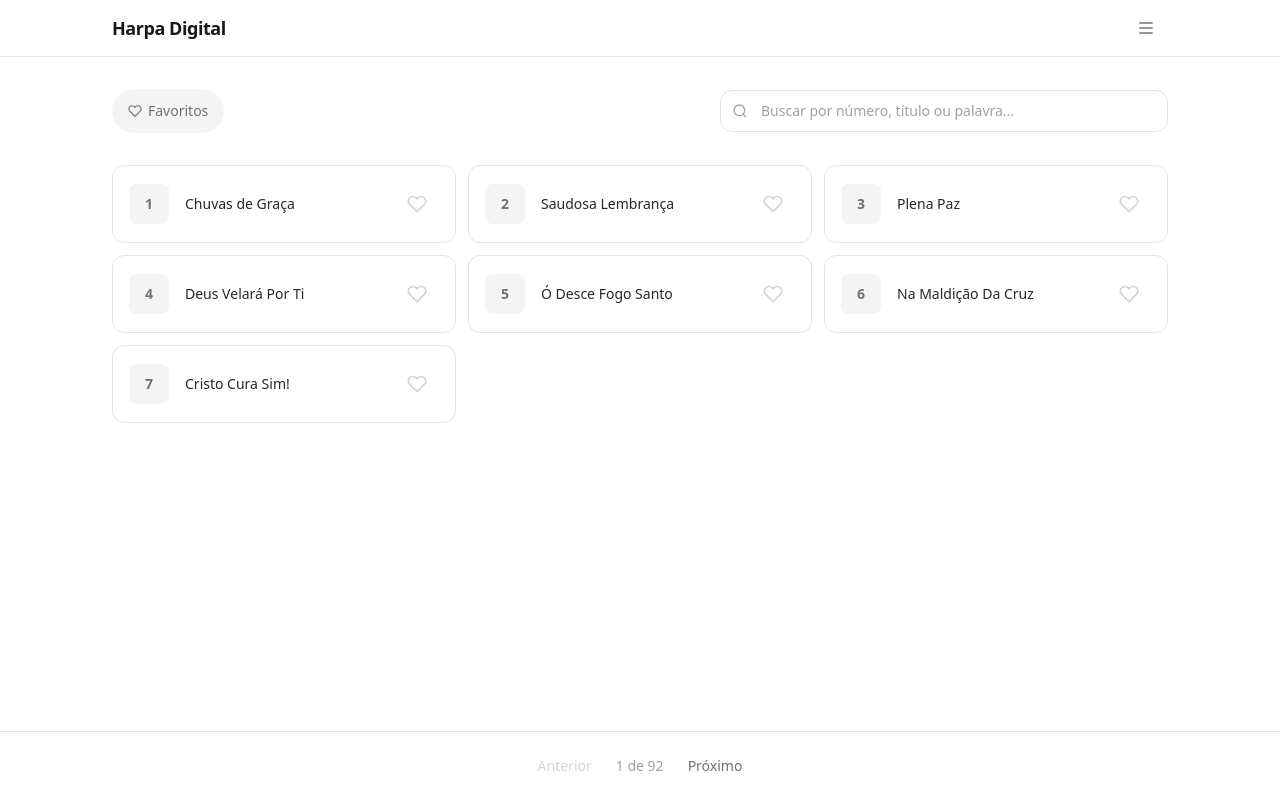
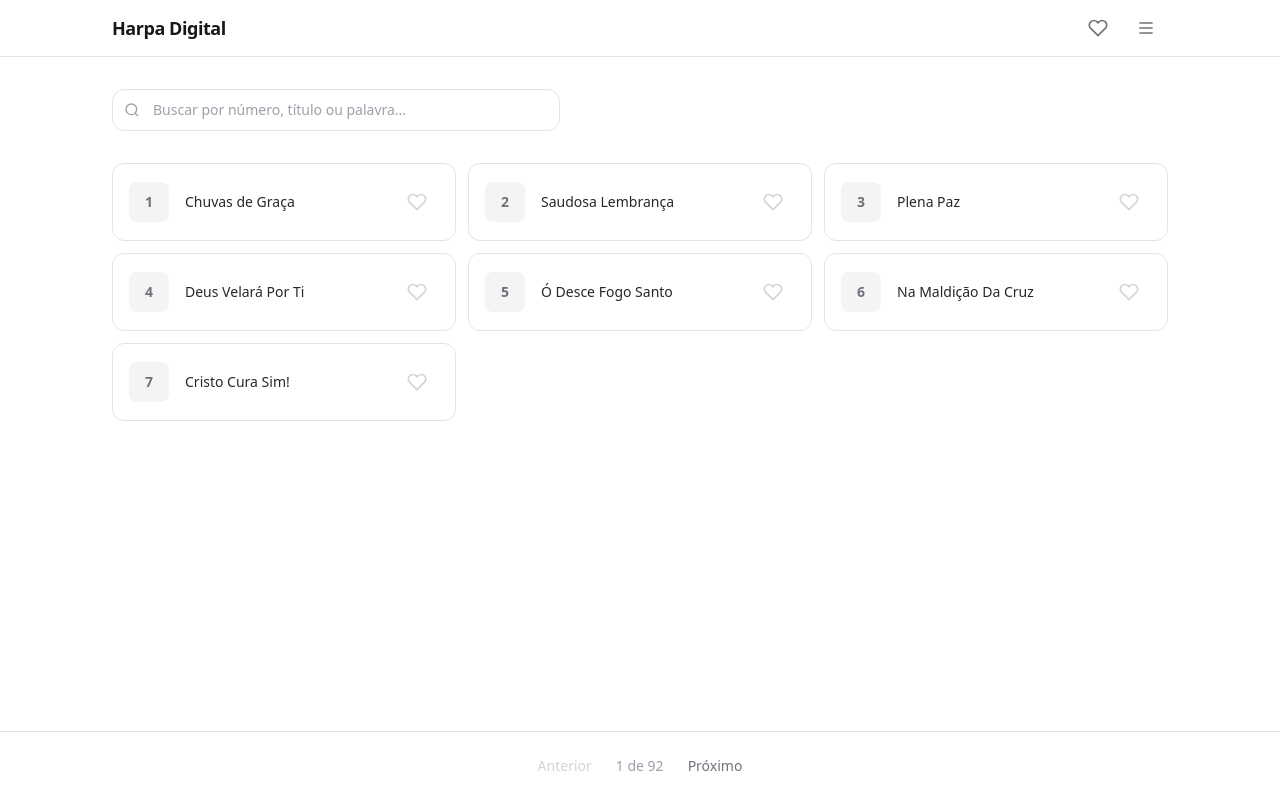
Before and after one commit to wellingtonholandalindao00/harpa-digital, a Next.js app: page / in a window 1280 px wide. Built offline with nearby package versions, Linux system fonts and the light colour scheme.

Commit message:
feat: move botao favoritos para a NavBar e remove da home

```diff
--- a/src/app/page.js
+++ b/src/app/page.js
@@ -26,6 +26,15 @@ export default function Home() {
     return () => window.removeEventListener('resize', calcular)
   }, [])
 
+  useEffect(() => {
+    function handleToggle() {
+      setMostrarFavoritos(v => !v)
+      setPagina(1)
+    }
+    window.addEventListener('harpa:toggle-fav-filter', handleToggle)
+    return () => window.removeEventListener('harpa:toggle-fav-filter', handleToggle)
+  }, [])
+
   const filtrados = useMemo(() => {
     const resultado = query ? buscarHinos(query) : hinos
     if (!mostrarFavoritos) return resultado
@@ -45,29 +54,10 @@ export default function Home() {
     setFavVersion(v => v + 1)
   }, [])
 
-  const toggleFavFilter = useCallback(() => {
-    setMostrarFavoritos(v => !v)
-    setPagina(1)
-  }, [])
 
   return (
     <div className="mx-auto max-w-6xl px-3 sm:px-12 pt-8">
-      <div className="mb-8 flex flex-col gap-4 sm:flex-row sm:items-center sm:justify-between">
-        <div className="flex items-center gap-3">
-          <button
-            onClick={toggleFavFilter}
-            className={`inline-flex items-center gap-1.5 rounded-full px-4 min-h-[44px] text-sm transition cursor-pointer active:scale-[0.97] ${
-              mostrarFavoritos
-                ? 'bg-red-50 text-red-600 dark:bg-red-900/30 dark:text-red-400'
-                : 'bg-zinc-100 text-zinc-500 hover:bg-zinc-200 dark:bg-zinc-800 dark:text-zinc-400 dark:hover:bg-zinc-700'
-            }`}
-          >
-            <svg className={`h-3.5 w-3.5 ${mostrarFavoritos ? 'fill-red-500 text-red-500' : 'fill-none'}`} viewBox="0 0 24 24" stroke="currentColor" strokeWidth="2">
-              <path d="M20.84 4.61a5.5 5.5 0 0 0-7.78 0L12 5.67l-1.06-1.06a5.5 5.5 0 0 0-7.78 7.78l1.06 1.06L12 21.23l7.78-7.78 1.06-1.06a5.5 5.5 0 0 0 0-7.78z" />
-            </svg>
-            Favoritos
-          </button>
-        </div>
+      <div className="mb-8">
         <SearchBar onSearch={handleSearch} />
       </div>
 
--- a/src/components/NavBar.js
+++ b/src/components/NavBar.js
@@ -16,6 +16,7 @@ export default function NavBar() {
   const isHinoPage = pathname?.startsWith('/hino/')
   const [menuAberto, setMenuAberto] = useState(false)
   const [tema, setTema] = useState('claro')
+  const [favAtivo, setFavAtivo] = useState(false)
   const menuRef = useRef(null)
 
   useEffect(() => {
@@ -55,7 +56,26 @@ export default function NavBar() {
           {isHinoPage ? 'Voltar para lista' : 'Harpa Digital'}
         </Link>
 
-        <div className="relative ml-auto" ref={menuRef}>
+        <div className="flex items-center gap-1 ml-auto">
+          <button
+            onClick={() => {
+              setFavAtivo(v => !v)
+              window.dispatchEvent(new CustomEvent('harpa:toggle-fav-filter'))
+            }}
+            className="flex items-center justify-center rounded-lg min-h-[44px] min-w-[44px] text-zinc-500 transition hover:bg-zinc-100 dark:text-zinc-400 dark:hover:bg-zinc-800 cursor-pointer active:scale-[0.95]"
+            aria-label={favAtivo ? 'Mostrar todos os hinos' : 'Mostrar favoritos'}
+          >
+            <svg
+              className={`h-5 w-5 ${favAtivo ? 'fill-red-500 text-red-500' : 'fill-none'}`}
+              viewBox="0 0 24 24"
+              stroke="currentColor"
+              strokeWidth="2"
+            >
+              <path d="M20.84 4.61a5.5 5.5 0 0 0-7.78 0L12 5.67l-1.06-1.06a5.5 5.5 0 0 0-7.78 7.78l1.06 1.06L12 21.23l7.78-7.78 1.06-1.06a5.5 5.5 0 0 0 0-7.78z" />
+            </svg>
+          </button>
+
+          <div className="relative" ref={menuRef}>
             <button
               onClick={() => setMenuAberto(v => !v)}
               className="flex items-center justify-center rounded-lg min-h-[44px] min-w-[44px] text-zinc-500 transition hover:bg-zinc-100 dark:text-zinc-400 dark:hover:bg-zinc-800 cursor-pointer active:scale-[0.95]"
@@ -102,6 +122,7 @@ export default function NavBar() {
             )}
             </div>
           </div>
+        </div>
       </header>
   )
 }
```
Lines whose indentation alone changed are shown as unchanged.
